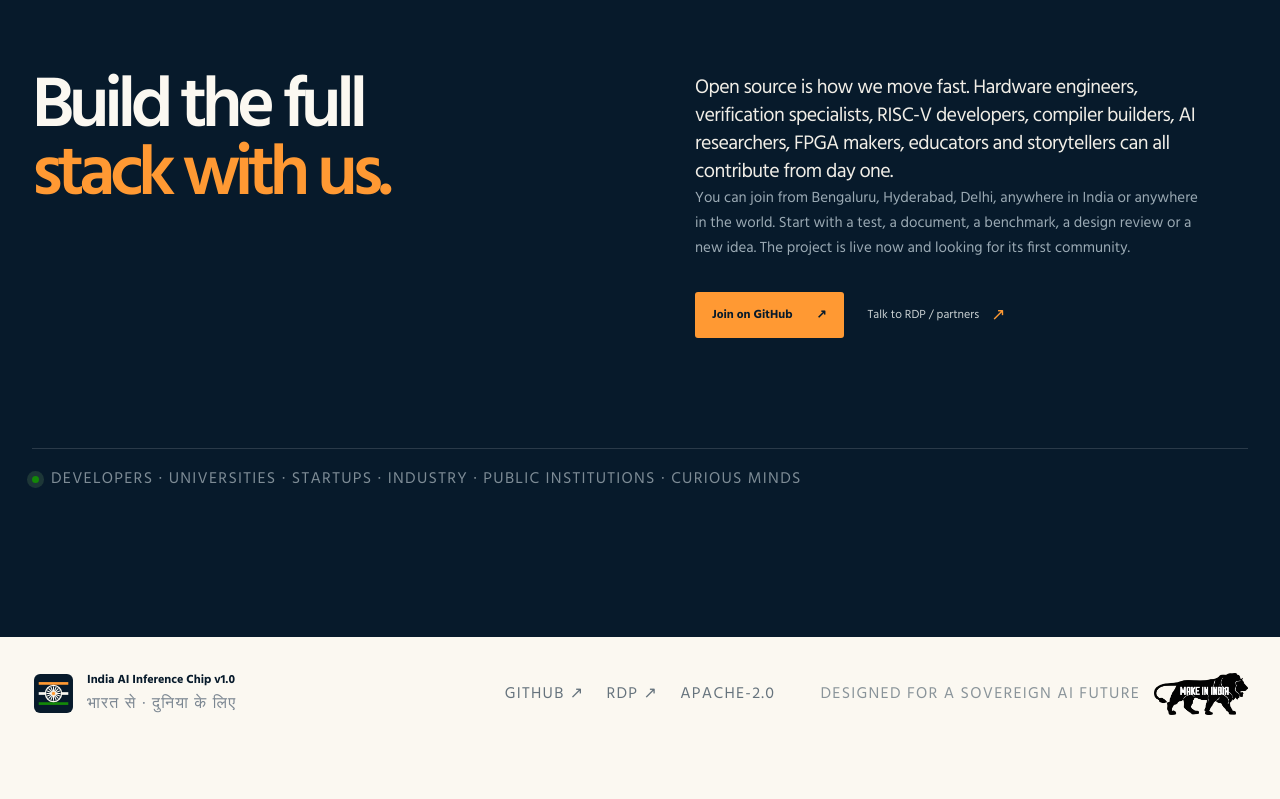
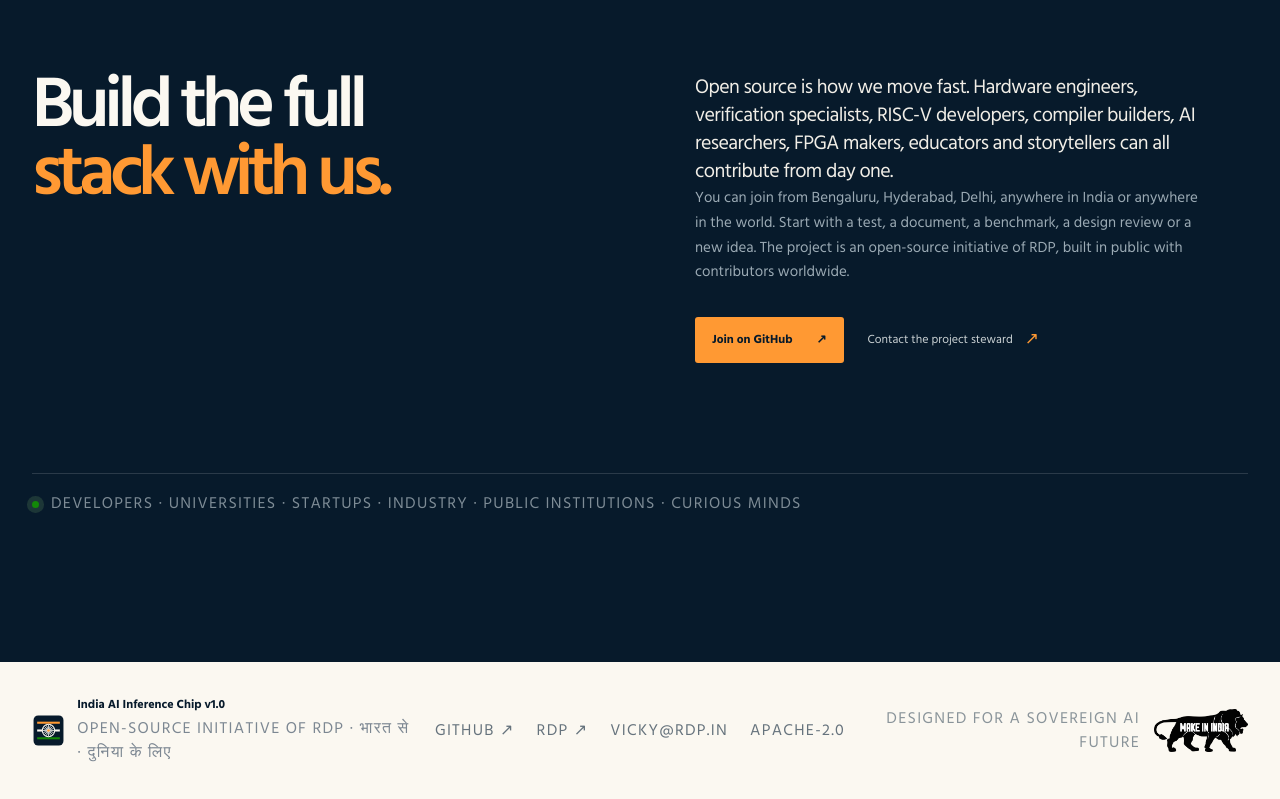
Before and after one commit to Vicky-RDP/india-ai-inference-chip-v1.0, a Next.js app in the folder website/: page / in a window 1280 px wide. Shown: the part 5080-5879 px from the top of the page. Before the commit the page ends 5830 px from the top, so only its background shows below. Built offline with nearby package versions, Linux system fonts and the light colour scheme.

Commit message:
Add RDP attribution and project contact

```diff
--- a/website/app/layout.tsx
+++ b/website/app/layout.tsx
@@ -8,7 +8,7 @@
 export const metadata: Metadata = {
   metadataBase: new URL('https://www.rdp.in/iaic'),
   title: 'India AI Inference Chip v1.0 | Build sovereign AI in the open',
-  description: 'India AI Inference Chip v1.0 is an open-source beginning for a sovereign AI stack — built in India, built with the world.',
+  description: 'India AI Inference Chip v1.0 is an open-source initiative of RDP for a sovereign AI stack — built in India, built with the world.',
   openGraph: { title: 'India AI Inference Chip v1.0', description: 'India needs its own AI inference chip. Join the open-source initiative.', url: 'https://www.rdp.in/iaic', siteName: 'India AI Inference Chip v1.0', images: [{ url: '/og.png', width: 1672, height: 941, alt: 'Concept render of the India AI Inference Chip connected to physical AI devices' }], type: 'website' },
   twitter: { card: 'summary_large_image', title: 'India AI Inference Chip v1.0', description: 'An open-source beginning for a sovereign AI stack.', images: ['/og.png'] },
   icons: { icon: '/favicon.svg' },
--- a/website/app/page.tsx
+++ b/website/app/page.tsx
@@ -84,9 +84,9 @@
         <div className="milestone-grid">{milestones.map(([gate, title, date]) => <article className="milestone" key={gate}><span>{gate}</span><h3>{title}</h3><p>{date}</p></article>)}</div>
       </section>
 
-      <section className="open section shell" id="build"><div className="open-topline"><span>04 / The invitation</span><span>Apache-2.0 · Open by default</span></div><div className="open-grid"><h2>Build the full<br /><em>stack with us.</em></h2><div className="open-copy"><p className="lead-copy">Open source is how we move fast. Hardware engineers, verification specialists, RISC-V developers, compiler builders, AI researchers, FPGA makers, educators and storytellers can all contribute from day one.</p><p>You can join from Bengaluru, Hyderabad, Delhi, anywhere in India or anywhere in the world. Start with a test, a document, a benchmark, a design review or a new idea. The project is live now and looking for its first community.</p><div className="open-actions"><a className="button button-light" href={githubUrl} target="_blank" rel="noreferrer">Join on GitHub <span aria-hidden="true">↗</span></a><a className="text-link light-link" href="https://www.rdp.in/" target="_blank" rel="noreferrer">Talk to RDP / partners <span aria-hidden="true">↗</span></a></div></div></div><div className="contributor-line"><span className="contributor-pulse" /> Developers · universities · startups · industry · public institutions · curious minds</div></section>
+      <section className="open section shell" id="build"><div className="open-topline"><span>04 / The invitation</span><span>Apache-2.0 · Open by default</span></div><div className="open-grid"><h2>Build the full<br /><em>stack with us.</em></h2><div className="open-copy"><p className="lead-copy">Open source is how we move fast. Hardware engineers, verification specialists, RISC-V developers, compiler builders, AI researchers, FPGA makers, educators and storytellers can all contribute from day one.</p><p>You can join from Bengaluru, Hyderabad, Delhi, anywhere in India or anywhere in the world. Start with a test, a document, a benchmark, a design review or a new idea. The project is an open-source initiative of RDP, built in public with contributors worldwide.</p><div className="open-actions"><a className="button button-light" href={githubUrl} target="_blank" rel="noreferrer">Join on GitHub <span aria-hidden="true">↗</span></a><a className="text-link light-link" href="mailto:vicky@rdp.in">Contact the project steward <span aria-hidden="true">↗</span></a></div></div></div><div className="contributor-line"><span className="contributor-pulse" /> Developers · universities · startups · industry · public institutions · curious minds</div></section>
 
-      <footer className="footer shell"><div className="footer-brand"><span className="wordmark-mark"><img src="/iaic-mark.svg" alt="" /></span><div><strong>India AI Inference Chip v1.0</strong><small>भारत से · दुनिया के लिए</small></div></div><div className="footer-links"><a href={githubUrl} target="_blank" rel="noreferrer">GitHub ↗</a><a href="https://www.rdp.in/" target="_blank" rel="noreferrer">RDP ↗</a><span>Apache-2.0</span></div><div className="make-in-india"><span>Designed for a sovereign AI future</span><img src="/make-in-india.png" alt="Make in India lion logo" /></div></footer>
+      <footer className="footer shell"><div className="footer-brand"><span className="wordmark-mark"><img src="/iaic-mark.svg" alt="" /></span><div><strong>India AI Inference Chip v1.0</strong><small>Open-source initiative of RDP · भारत से · दुनिया के लिए</small></div></div><div className="footer-links"><a href={githubUrl} target="_blank" rel="noreferrer">GitHub ↗</a><a href="https://www.rdp.in/" target="_blank" rel="noreferrer">RDP ↗</a><a href="mailto:vicky@rdp.in">vicky@rdp.in</a><span>Apache-2.0</span></div><div className="make-in-india"><span>Designed for a sovereign AI future</span><img src="/make-in-india.png" alt="Make in India lion logo" /></div></footer>
     </main>
   );
 }
```
